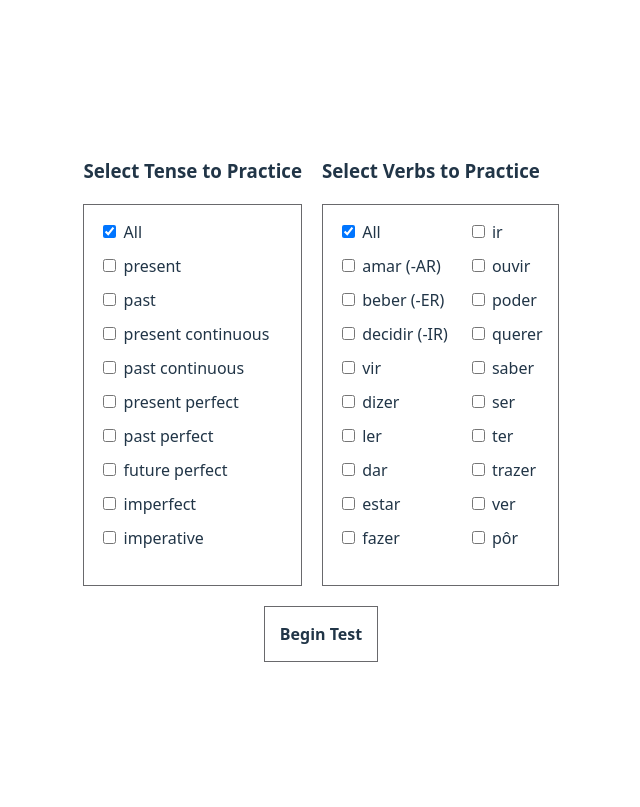
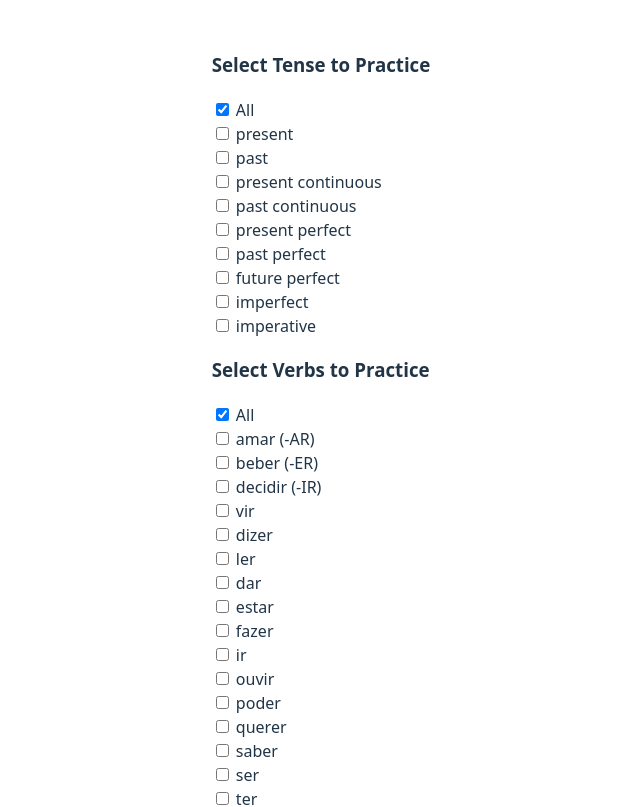
Before and after one commit to arbocobra/verb-application, a React (Vite) app in the folder client/: page / in a window 1280 px wide. Shown: the top 807 px of the page, without its empty margins (319-959 px from the left). Built offline with nearby package versions, Linux system fonts and the light colour scheme.

Commit message:
before deploy settings

```diff
--- a/client/src/App.css
+++ b/client/src/App.css
@@ -2,7 +2,19 @@
   max-width: 1280px;
   margin: 0 auto;
   padding: 2rem;
-  /* text-align: center; */
+}
+.selection-container {
+  display: flex;
+  flex-flow: column nowrap;
+  gap: 20px;
+  justify-content: center;
+  align-items: center;
+}
+/*
+#root {
+  max-width: 1280px;
+  margin: 0 auto;
+  padding: 2rem;
 }
 .selection-container {
   display: flex;
@@ -23,22 +35,47 @@
   flex-flow: column wrap;
   gap: 10px 20px;
   justify-content: flex-start;
-  /* flex: 1 1 400px; */
   height: 350px;
   border: 1px solid #69696c;
   padding: 15px;
 }
 
-.selection-container .button {
+.answer-container {
+  display: flex;
+  flex-flow: row nowrap;
+  gap: 20px;
+  padding: 20px;
+}
+
+.button {
   border: 1px solid #69696c;
-  padding: 15px;
   font-weight: 600;
 }
 
-.selection-container .button:hover {
+.button.sm {
+  padding: 5px 10px;
+}
+
+.button.md {
+  padding: 15px;
+}
+
+.button:hover {
   border: 1px solid #69696c;
   background-color: #69696c;
   color: #fff;
-  padding: 15px;
   font-weight: 600;
 }
+.footer-container {
+  display: flex;
+  flex-flow: row nowrap;
+  gap: 20px;
+  justify-content: space-between;
+  align-items: center;
+  padding: 20px;
+}
+
+.footer-container p {
+  font-style: italic;
+  margin: 0;
+} */
--- /dev/null
+++ b/client/src/components/Footer.jsx
@@ -0,0 +1,22 @@
+import { useEffect, useRef } from 'react';
+
+const Footer = (props) => {
+   const { activeId, testLength, completeTest } = props
+   const endTestRef = useRef(null)
+
+   useEffect(() => endTestRef.current.addEventListener('click', completeTest),[])
+
+   return (
+      <div id='footer' className='footer-container'>
+         <div className='count-box'>
+            <p>{`${activeId + 1} / ${testLength}`}</p>
+         </div>
+         <div className='end-game'>
+            <div ref={endTestRef} className='button sm'>End Game</div>
+         </div>
+      </div>
+   )
+
+}
+
+export default Footer
--- a/client/src/components/Selection.jsx
+++ b/client/src/components/Selection.jsx
@@ -92,7 +92,7 @@ const Selection = (props) => {
                      <label htmlFor={`tense${i}`}> {_.upperFirst(tense)}</label>
                   </div>
                ))} */}
-               <div ref={selectButtonRef} className='button'>Begin Test</div>
+               <div ref={selectButtonRef} className='button md'>Begin Test</div>
          {/* </div> */}
          {/* <div className='selection-container'>
                <div className='selection-input' id='input-all'>
--- a/client/src/components/TestContainer.jsx
+++ b/client/src/components/TestContainer.jsx
@@ -4,7 +4,7 @@ import.meta.env.VITE_API_URL;
 
 import Question from './Question';
 // import Results from './Results';
-// import Footer from './Footer';
+import Footer from './Footer';
 
 
 const TestContainer = (props) => {
@@ -84,7 +84,7 @@ const TestContainer = (props) => {
    useEffect(() => {
       console.log('useEffect => countIndex')
       if (testIndexList.length > 0 && countIndex == testIndexList.length) {
-         setDisplayActive(false)
+         completeTest()
       }
    }, [countIndex])
 
@@ -100,21 +100,19 @@ const TestContainer = (props) => {
 
    }
 
-   // const completeTest = () => {
-   //    setTestActive(false)
-   //    finalQuestion.current = false
-
-   // }
+   const completeTest = () => {
+      setTestActive(false)
+      // finalQuestion.current = false
+   }
 
    if (testActive && initializeRandomize.current) {
       return (
       <div id='test' className='test-container'>
-         Question Loaded
          <Question display={true} verb={testQuestions[testIndexList[countIndex]]} handleResponse={handleResponse} />
          {/* <div id='question-container' className='question-box'>
             <Question verb={currentQuestion} index={activeIndex} display={true} handleAnswer={handleAnswer} key={activeIndex} />
-         </div>
-         <Footer activeId={activeIndex} testLength={questionIdArray.length} completeTest={completeTest} /> */}
+         </div> */}
+         <Footer activeId={countIndex} testLength={testIndexList.length} completeTest={completeTest} />
       </div>
    )} else if (testActive) {
       return (
```
